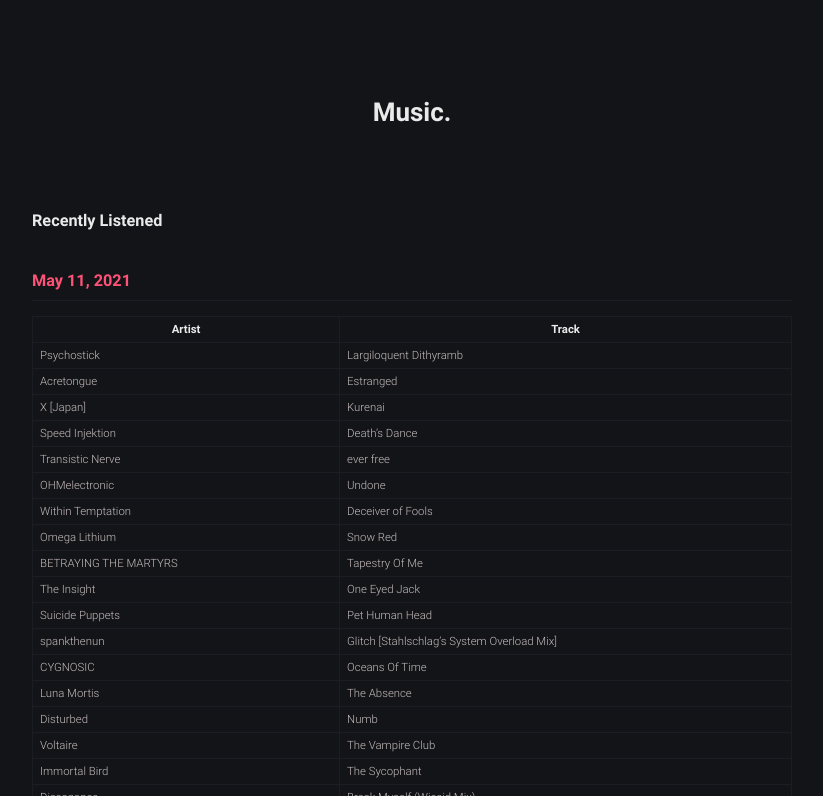
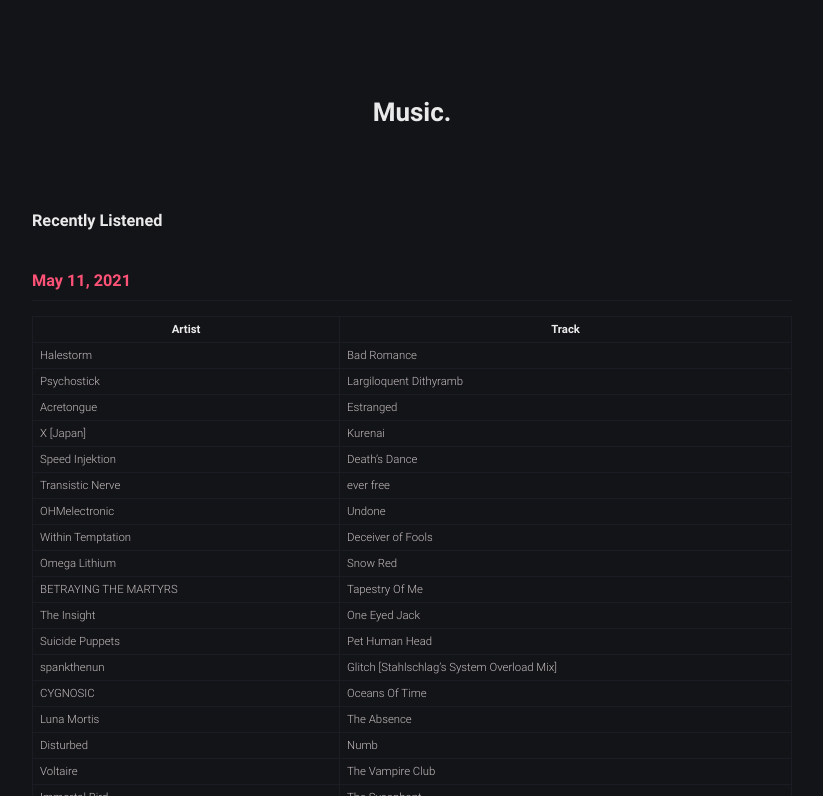
Before and after one commit to robert-marshall/xyz, a Jekyll site: the page built from music.md, in a window 1280 px wide and 900 px high, cut to the strip 104-900 px from the top of the window. Shown: the whole strip, without its empty margins (228-1051 px from the left). Built offline with Jekyll 4.4.1, drawn with Linux system fonts in a browser that asks for light colours.

Commit message:
Herping the fucking derp right here and now.

```diff
--- a/music.md
+++ b/music.md
@@ -11,6 +11,7 @@
 
 | Artist | Track |
 |--------|-------|
+Halestorm | Bad Romance
 Psychostick | Largiloquent Dithyramb
 Acretongue | Estranged
 X [Japan] | Kurenai
```
